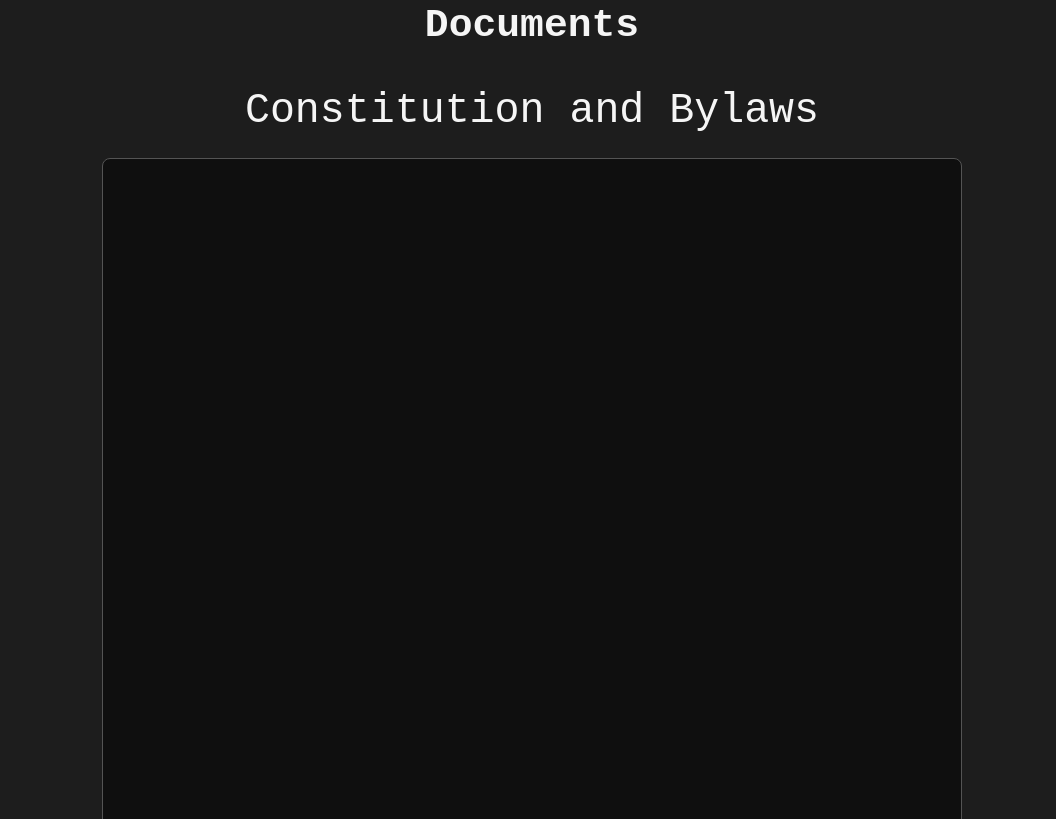
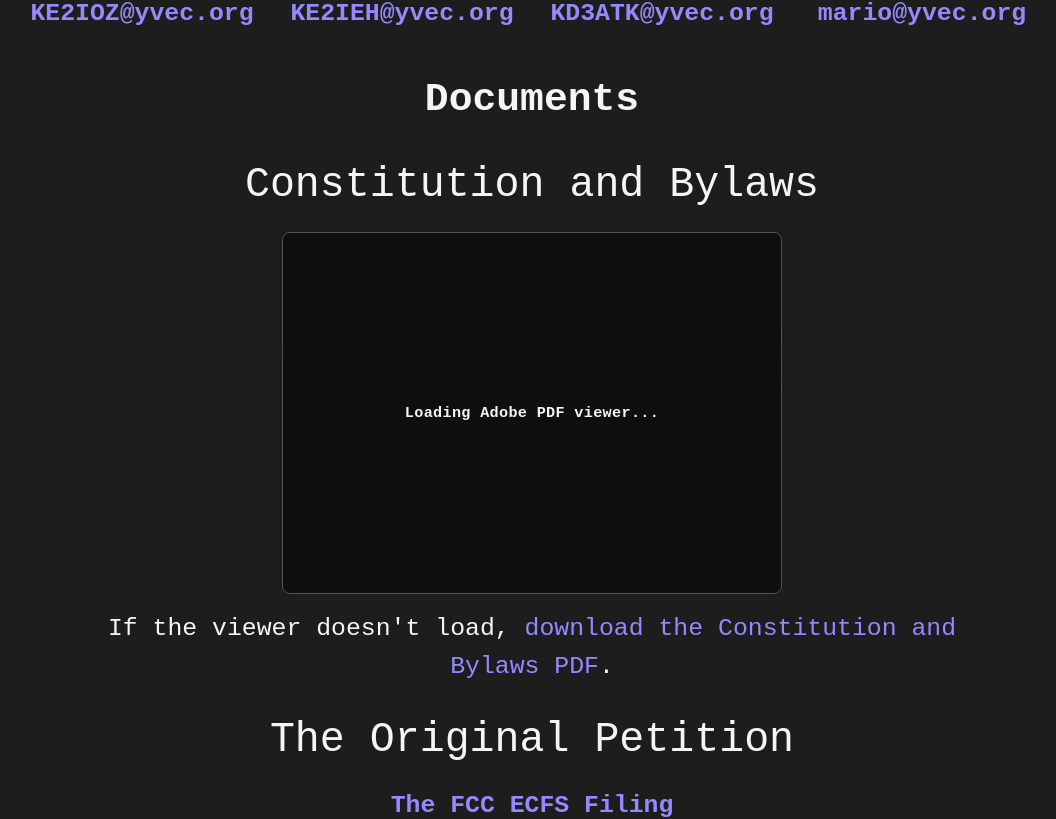
Before and after one commit to Young-Volunteer-Examiners-Club/yvec-website, a Next.js app: page / in a window 1280 px wide. Shown: the part 2141-2960 px from the top of the page, without its empty margins (108-1164 px from the left). Built offline with nearby package versions, Linux system fonts and the light colour scheme.

Commit message:
Adjust width, replace PDF viewer type from inline to sized container, and replace word in page

```diff
--- a/app/globals.css
+++ b/app/globals.css
@@ -13,6 +13,8 @@ a {
 }
 
 .website-shell {
+  width: min(100%, 1120px);
+  margin: 0 auto;
   padding: 2.25rem 1.25rem;
   text-align: center;
 }
@@ -85,9 +87,14 @@ a {
 }
 
 .pdf-viewer-shell {
-  width: min(100%, 860px);
-  min-height: 720px;
+  width: min(100%, 500px);
   margin: 0 auto 1rem;
+}
+
+.pdf-viewer-frame {
+  position: relative;
+  width: 100%;
+  min-height: 360px;
   border: 1px solid rgb(84 84 84);
   border-radius: 0.5rem;
   overflow: hidden;
@@ -96,7 +103,22 @@ a {
 
 .pdf-viewer-embed {
   width: 100%;
-  min-height: 720px;
+  min-height: 360px;
+}
+
+.pdf-viewer-loading {
+  position: absolute;
+  inset: 0;
+  display: grid;
+  place-items: center;
+  padding: 1rem;
+  background: linear-gradient(180deg, rgb(15 15 15 / 0.96), rgb(15 15 15 / 0.88));
+  color: #f5f5f5;
+  font-size: 0.95rem;
+  font-weight: 700;
+  letter-spacing: 0.02em;
+  text-align: center;
+  backdrop-filter: blur(4px);
 }
 
 @media (max-width: 640px) {
@@ -104,8 +126,11 @@ a {
     padding: 2.5rem 1rem;
   }
 
-  .pdf-viewer-shell,
   .pdf-viewer-embed {
     min-height: 520px;
   }
+
+  .pdf-viewer-frame {
+    min-height: 520px;
+  }
 }
--- a/app/page.tsx
+++ b/app/page.tsx
@@ -92,7 +92,7 @@ export default function Home() {
         If you&apos;re a licensed amateur radio operator and meet the Constitution and
         Bylaws guidelines (see below), we invite you to join the Young Volunteer
         Examiners Club. You&apos;ll be authorized to use our callsign, KE2IYN, to
-        amplify this effort and help advocate for ending the minimum age requirement
+        advance this effort and help advocate for ending the minimum age requirement
         for Volunteer Examiners.
       </p>
 
--- a/components/adobe-pdf-viewer.tsx
+++ b/components/adobe-pdf-viewer.tsx
@@ -1,6 +1,6 @@
 "use client";
 
-import { useEffect } from "react";
+import { useEffect, useRef, useState } from "react";
 
 type AdobePdfViewerProps = {
   viewerId: string;
@@ -10,7 +10,7 @@ type AdobePdfViewerProps = {
 };
 
 type AdobePreviewOptions = {
-  embedMode: "IN_LINE";
+  embedMode: "SIZED_CONTAINER";
 };
 
 type AdobeViewConstructor = new (options: {
@@ -40,9 +40,28 @@ export default function AdobePdfViewer({
   fileUrl,
   fileName,
 }: AdobePdfViewerProps) {
+  const [isLoading, setIsLoading] = useState(true);
+  const viewerElementRef = useRef<HTMLDivElement | null>(null);
+
   useEffect(() => {
+    const viewerElement = viewerElementRef.current;
+
+    if (!viewerElement) return;
+
+    let isActive = true;
+    let observer: MutationObserver | null = null;
+    let readyTimeoutId: number | undefined;
+
+    const markReady = () => {
+      if (isActive) {
+        setIsLoading(false);
+      }
+    };
+
     const renderViewer = () => {
       if (!window.AdobeDC?.View) return;
+
+      viewerElement.innerHTML = "";
 
       const adobeDCView = new window.AdobeDC.View({
         clientId,
@@ -54,27 +73,64 @@ export default function AdobePdfViewer({
           content: { location: { url: fileUrl } },
           metaData: { fileName },
         },
-        { embedMode: "IN_LINE" },
+        { embedMode: "SIZED_CONTAINER" },
       );
+
+      if (viewerElement.children.length > 0) {
+        markReady();
+        return;
+      }
+
+      observer = new MutationObserver(() => {
+        if (viewerElement.children.length > 0) {
+          markReady();
+        }
+      });
+
+      observer.observe(viewerElement, {
+        childList: true,
+        subtree: true,
+      });
+
+      readyTimeoutId = window.setTimeout(markReady, 5000);
     };
+
+    setIsLoading(true);
 
     if (window.AdobeDC?.View) {
       renderViewer();
-      return;
+    } else {
+      document.addEventListener("adobe_dc_view_sdk.ready", renderViewer, {
+        once: true,
+      });
     }
 
-    document.addEventListener("adobe_dc_view_sdk.ready", renderViewer, {
-      once: true,
-    });
+    return () => {
+      isActive = false;
+      observer?.disconnect();
 
-    return () => {
+      if (readyTimeoutId !== undefined) {
+        window.clearTimeout(readyTimeoutId);
+      }
+
       document.removeEventListener("adobe_dc_view_sdk.ready", renderViewer);
     };
   }, [clientId, fileName, fileUrl, viewerId]);
 
   return (
     <div className="pdf-viewer-shell">
-      <div id={viewerId} className="pdf-viewer-embed" />
+      <div className="pdf-viewer-frame">
+        <div
+          id={viewerId}
+          ref={viewerElementRef}
+          className="pdf-viewer-embed"
+        />
+        {isLoading ? (
+          <div className="pdf-viewer-loading" aria-live="polite">
+            Loading Adobe PDF viewer...
+          </div>
+        ) : null}
+      </div>
     </div>
   );
 }
```
